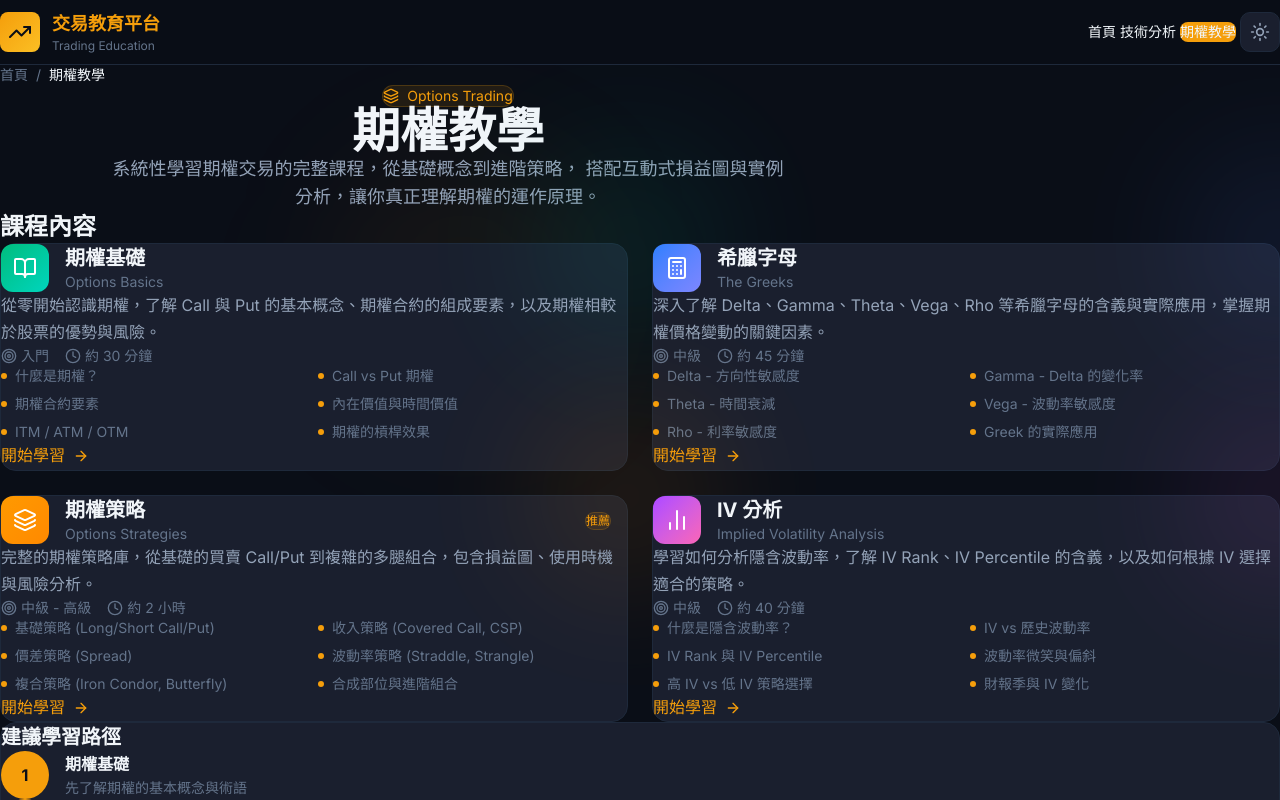
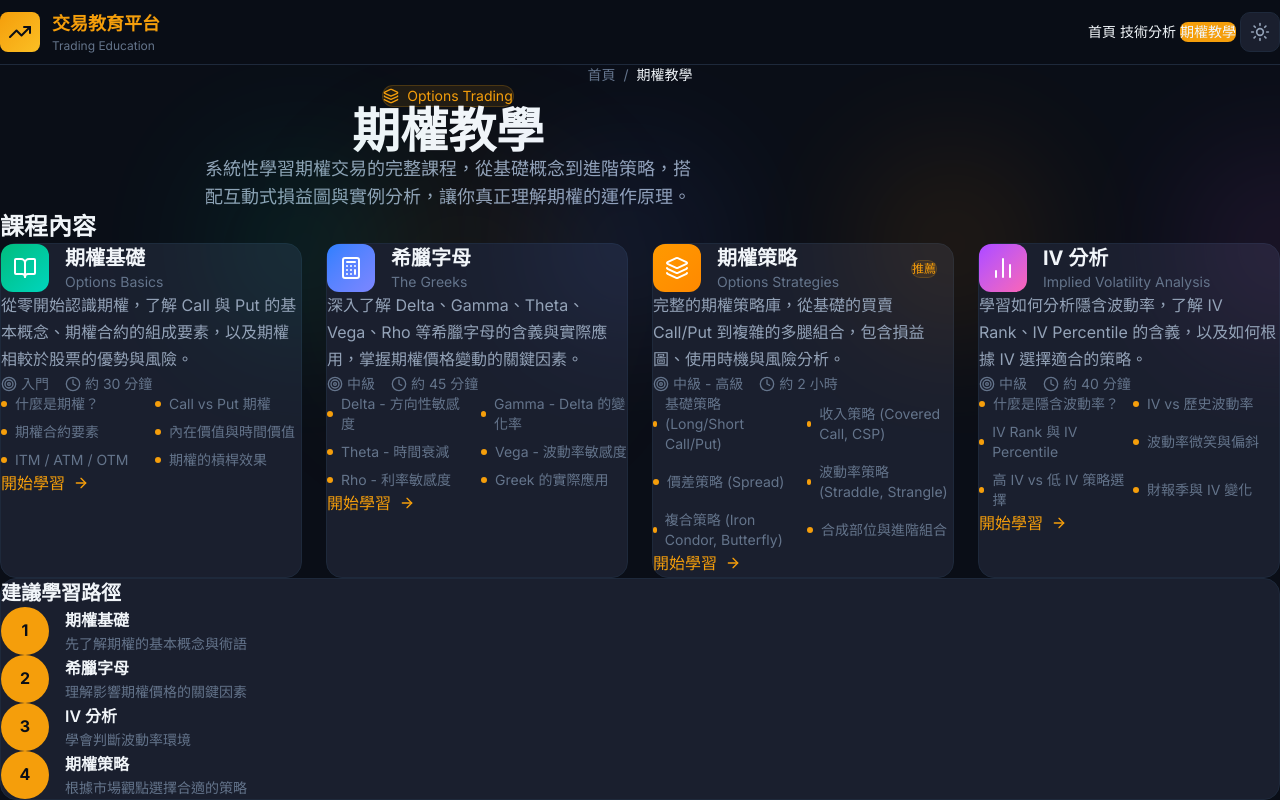
Before and after one commit to sam9407287/trading-education, a Next.js app: page /options in a window 1280 px wide. Shown: the top 800 px of the page. Built offline with nearby package versions, Linux system fonts and the light colour scheme.

Commit message:
Fix: Perfect center alignment for hero sections and balance text wrapping

```diff
--- a/src/app/options/page.tsx
+++ b/src/app/options/page.tsx
@@ -121,8 +121,8 @@ export default function OptionsPage() {
         <div className="absolute top-20 left-1/4 w-72 h-72 bg-amber-500/5 dark:bg-amber-500/10 rounded-full blur-3xl"></div>
 
         <div className="relative max-w-7xl mx-auto px-4 sm:px-6 lg:px-8 py-16 sm:py-24">
-          {/* Breadcrumb */}
-          <nav className="flex items-center gap-2 text-sm text-[var(--text-muted)] mb-8">
+          {/* Breadcrumb - Centered */}
+          <nav className="flex items-center justify-center gap-2 text-sm text-[var(--text-muted)] mb-8">
             <Link href="/" className="hover:text-[var(--accent-gold)]">首頁</Link>
             <span>/</span>
             <span className="text-[var(--text-primary)]">期權教學</span>
@@ -134,13 +134,15 @@ export default function OptionsPage() {
               <span className="text-sm text-[var(--accent-gold)]">Options Trading</span>
             </div>
 
-            <h1 className="text-4xl sm:text-5xl font-bold text-[var(--text-primary)] mb-6">
+            <h1 className="text-4xl sm:text-5xl font-bold text-[var(--text-primary)] mb-6 text-center w-full">
               期權教學
             </h1>
 
-            <p className="text-lg text-[var(--text-secondary)] mb-8 max-w-2xl mx-auto">
-              系統性學習期權交易的完整課程，從基礎概念到進階策略，
-              搭配互動式損益圖與實例分析，讓你真正理解期權的運作原理。
+            <p
+              className="text-lg text-[var(--text-secondary)] mb-8 max-w-2xl mx-auto text-center w-full"
+              style={{ textWrap: 'balance' }}
+            >
+              系統性學習期權交易的完整課程，從基礎概念到進階策略，搭配互動式損益圖與實例分析，讓你真正理解期權的運作原理。
             </p>
           </div>
         </div>
@@ -155,7 +157,7 @@ export default function OptionsPage() {
           課程內容
         </h2>
 
-        <div className="grid md:grid-cols-2 gap-6">
+        <div className="grid md:grid-cols-2 xl:grid-cols-4 gap-6">
           {optionsCourses.map((course) => (
             <Link
               key={course.id}
--- a/src/app/page.tsx
+++ b/src/app/page.tsx
@@ -161,7 +161,7 @@ export default function HomePage() {
               <span className="text-[var(--accent-gold)]">交易知識體系</span>
             </h1>
 
-            <p className="text-sm sm:text-base lg:text-lg text-[var(--text-secondary)] max-w-2xl mx-auto mb-6 sm:mb-10 px-4">
+            <p className="text-sm sm:text-base lg:text-lg text-[var(--text-secondary)] max-w-2xl mx-auto mb-6 sm:mb-10 px-4 text-center" style={{ textWrap: 'balance' }}>
               從技術分析到期權策略，系統性學習市場分析與交易技巧，
               搭配互動式圖表，讓複雜概念變得清晰易懂
             </p>
--- a/src/app/technical-analysis/page.tsx
+++ b/src/app/technical-analysis/page.tsx
@@ -139,8 +139,8 @@ export default function TechnicalAnalysisPage() {
         <div className="absolute top-20 right-1/4 w-72 h-72 bg-blue-500/5 dark:bg-blue-500/10 rounded-full blur-3xl"></div>
 
         <div className="relative max-w-7xl mx-auto px-4 sm:px-6 lg:px-8 py-16 sm:py-24">
-          {/* Breadcrumb */}
-          <nav className="flex items-center gap-2 text-sm text-[var(--text-muted)] mb-8">
+          {/* Breadcrumb - Centered */}
+          <nav className="flex items-center justify-center gap-2 text-sm text-[var(--text-muted)] mb-8">
             <Link href="/" className="hover:text-[var(--accent-gold)]">首頁</Link>
             <span>/</span>
             <span className="text-[var(--text-primary)]">技術分析</span>
@@ -152,13 +152,12 @@ export default function TechnicalAnalysisPage() {
               <span className="text-sm text-blue-400">Technical Analysis</span>
             </div>
 
-            <h1 className="text-4xl sm:text-5xl font-bold text-[var(--text-primary)] mb-6">
+            <h1 className="text-4xl sm:text-5xl font-bold text-[var(--text-primary)] mb-6 text-center w-full">
               技術分析教學
             </h1>
 
-            <p className="text-lg text-[var(--text-secondary)] mb-8 max-w-2xl mx-auto">
-              從基礎指標到進階理論，系統性學習技術分析的完整知識體系。
-              掌握圖表判讀、形態識別與週期分析，建立專業的市場分析能力。
+            <p className="text-lg text-[var(--text-secondary)] mb-8 max-w-2xl mx-auto text-center w-full" style={{ textWrap: 'balance' }}>
+              從基礎指標到進階理論，系統性學習技術分析的完整知識體系。掌握圖表判讀、形態識別與週期分析，建立專業的市場分析能力。
             </p>
           </div>
         </div>
```
